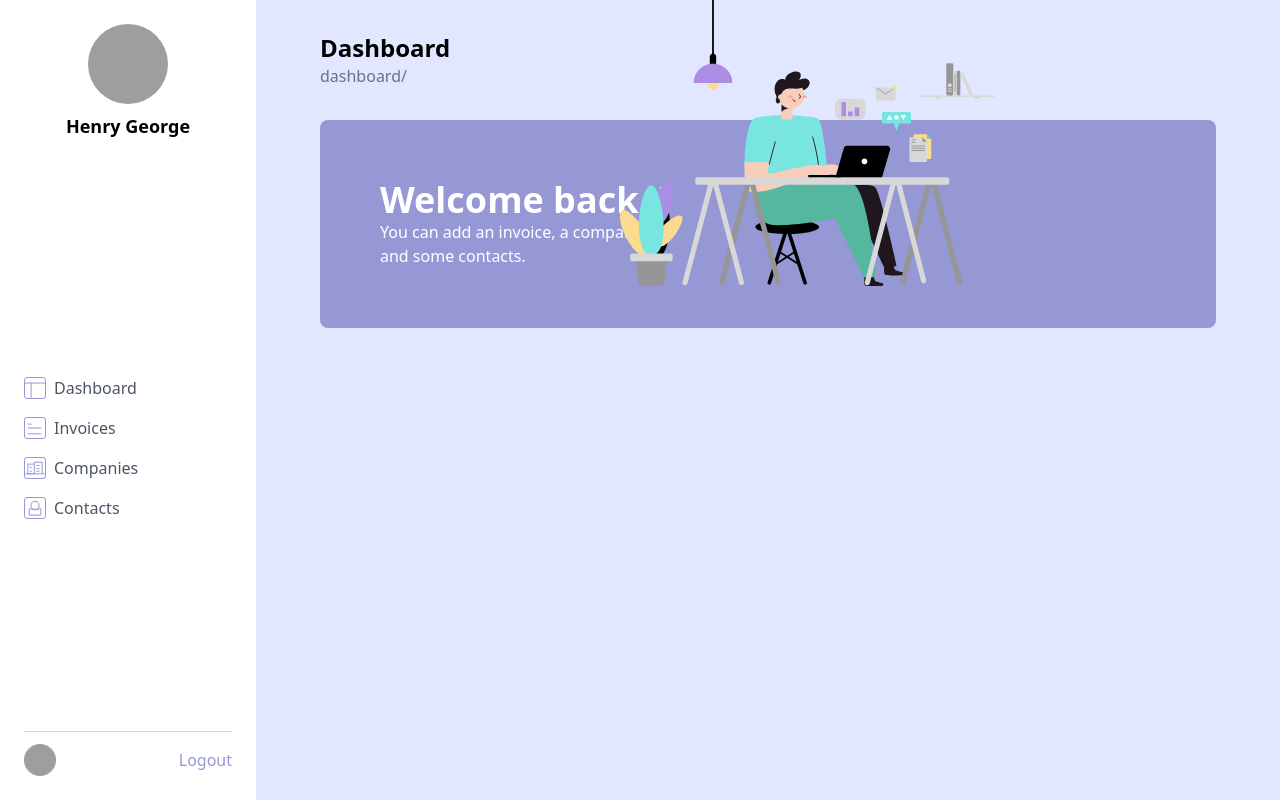
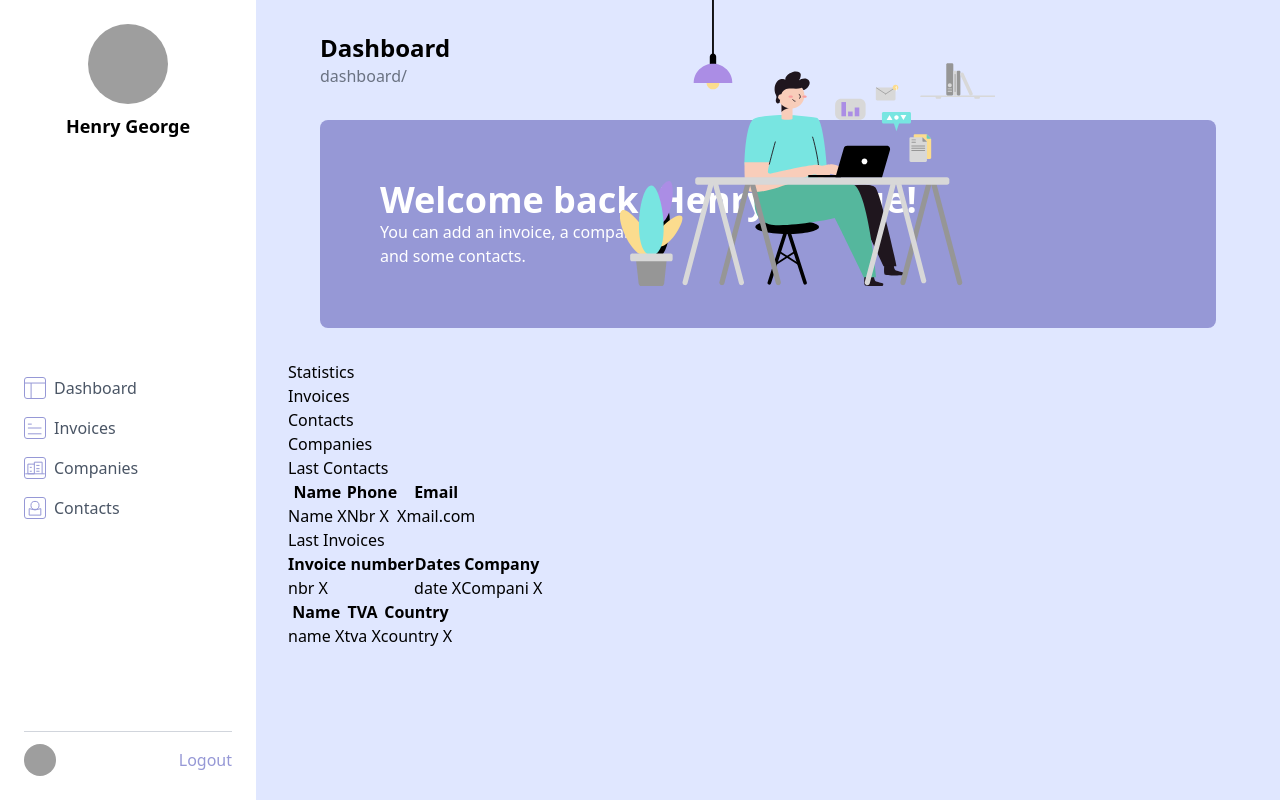
Before and after one commit to HakimBaidouri/COGIP, a React (Vite) app in the folder frontend/: page /sidebar in a window 1280 px wide. Built offline with nearby package versions, Linux system fonts and the light colour scheme; grey boxes are pictures that could not be loaded.

Commit message:
sidebar & headerBash division

```diff
--- a/frontend/src/components/nav.jsx
+++ b/frontend/src/components/nav.jsx
@@ -10,6 +10,7 @@ import ContactsDash from "../pages/dashboard/contactsDash.jsx";
 import CompaniesDash from "../pages/dashboard/companiesDash.jsx";
 import InvoicesDash from "../pages/dashboard/invoicesDash.jsx";
 import Sidebar from "../pages/dashboard/sidebar.jsx";
+import HeaderDash from "../pages/dashboard/headerDash.jsx";
 
 function Nav() {
   return (
@@ -27,6 +28,7 @@ function Nav() {
 
       {/* Route pour le sidebar */}
       <Route path="/sidebar" element={<Sidebar />} />
+      <Route path="/headerDash" element={<HeaderDash />} />
       </Routes>
   );
 }
--- a/frontend/src/pages/dashboard/companiesDash.jsx
+++ b/frontend/src/pages/dashboard/companiesDash.jsx
@@ -1,4 +1,5 @@
 function contactsDash(){
+    return(
     <div>
 
         <section>
@@ -25,6 +26,7 @@ function contactsDash(){
         </section>
 
     </div>
+    );
 }
 
 export default contactsDash;
--- a/frontend/src/pages/dashboard/contactsDash.jsx
+++ b/frontend/src/pages/dashboard/contactsDash.jsx
@@ -1,4 +1,5 @@
 function contactsDash(){
+    return(
     <div>
 
         <section>
@@ -25,6 +26,7 @@ function contactsDash(){
         </section>
 
     </div>
+    );
 }
 
 export default contactsDash;
--- a/frontend/src/pages/dashboard/dashboard.jsx
+++ b/frontend/src/pages/dashboard/dashboard.jsx
@@ -1,6 +1,7 @@
 import { NavLink } from "react-router-dom";
 
 function Dashboard(){
+  return(
     <div>
 
         <section> {/* BDD pour chiffre */}
@@ -73,6 +74,7 @@ function Dashboard(){
         </section>
 
     </div>
+  );
 }
 
 export default Dashboard;
--- /dev/null
+++ b/frontend/src/pages/dashboard/headerDash.jsx
@@ -0,0 +1,33 @@
+import { NavLink } from "react-router-dom";
+import Dashboard from "./dashboard.jsx";
+
+
+function HeaderDash() {
+    // const location = useLocation();
+    const name = "Henry George"; //changer avec id BDD
+
+  return (
+
+      <div className="flex-1 p-8 bg-indigo-100 relative">
+        <h3 className="text-2xl ml-8 font-bold">Dashboard</h3>
+        <p className="text-gray-500 ml-8 ">dashboard/</p>
+
+        <section className="m-8 bg-cogip-blue text-white rounded-lg p-15 relative">
+        <img
+            src="/index/dashboard/work.svg"
+            alt="Illustration"
+            className="absolute top-[-150px] scale-90 right-50"
+          />
+          <h2 className="text-4xl font-bold">Welcome back, {name}!</h2>
+          <p className="text-base">You can add an invoice, a company <br />
+            and some contacts.</p>
+          </section>
+
+          <Dashboard/>
+
+      </div>
+
+  );
+}
+
+export default HeaderDash;
--- a/frontend/src/pages/dashboard/invoicesDash.jsx
+++ b/frontend/src/pages/dashboard/invoicesDash.jsx
@@ -1,4 +1,5 @@
 function invoicesDash(){
+    return(
     <div>
         <section>
             <p>New Invoice</p>
@@ -24,6 +25,7 @@ function invoicesDash(){
         </section>
 
     </div>
+    );
 }
 
 export default invoicesDash;
--- a/frontend/src/pages/dashboard/sidebar.jsx
+++ b/frontend/src/pages/dashboard/sidebar.jsx
@@ -1,6 +1,10 @@
 import { NavLink } from "react-router-dom";
+import HeaderDash from "./headerDash.jsx";
+
 
 function Sidebar() {
+    const name = "Henry George"; //changer avec id BDD
+
   return (
     <div className="flex h-screen">
       {/* SIDEBAR */}
@@ -12,7 +16,7 @@ function Sidebar() {
             alt="Profile"
             className="w-20 h-20 rounded-full mx-auto"
           />
-          <h2 className="mt-2 font-bold text-lg">Henry George</h2>
+          <h2 className="mt-2 font-bold text-lg">{name}</h2>
         </div>
 
         {/* Navigation */}
@@ -57,23 +61,7 @@ function Sidebar() {
           </NavLink>
         </div>
       </div>
-
-      {/* CONTENU PRINCIPAL */}
-      <div className="flex-1 p-8 bg-indigo-100 relative">
-        <h3 className="text-2xl ml-8 font-bold">Dashboard</h3>
-        <p className="text-gray-500 ml-8 ">dashboard/</p>
-
-        <section className="m-8 bg-cogip-blue text-white rounded-lg p-15 relative">
-        <img
-            src="/index/dashboard/work.svg"
-            alt="Illustration"
-            className="absolute top-[-150px] scale-90 right-50"
-          />
-          <h2 className="text-4xl font-bold">Welcome back, {name}!</h2>
-          <p className="text-base">You can add an invoice, a company <br />
-            and some contacts.</p>
-          </section>
-      </div>
+      <HeaderDash/>
     </div>
   );
 }
```
